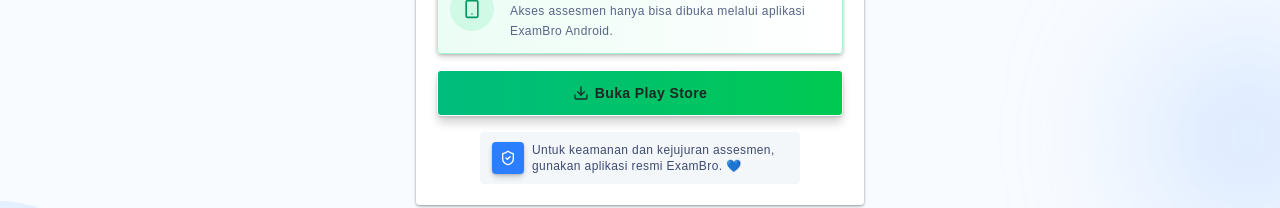
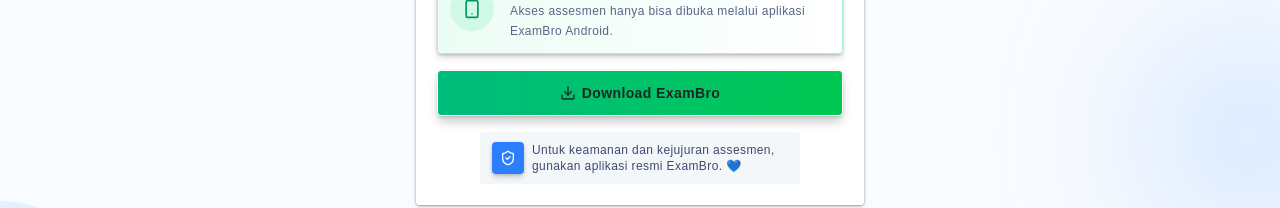
Before and after one commit to deniikbal/cbtapp, a Next.js app: page /blocked in a window 1280 px wide. Shown: the part 487-695 px from the top of the page. Built offline with nearby package versions, Linux system fonts and the light colour scheme; no server answers; the database is empty.

Commit message:
blocked page: label Download ExamBro (bukan Play Store)

```diff
--- a/app/blocked/page.tsx
+++ b/app/blocked/page.tsx
@@ -76,7 +76,7 @@ export default async function BlockedPage() {
               render={<a href={downloadUrl} target="_blank" rel="noreferrer" />}
             >
               <Download className="size-4" />
-              Buka Play Store
+              Download ExamBro
             </Button>
           </div>
 
```
